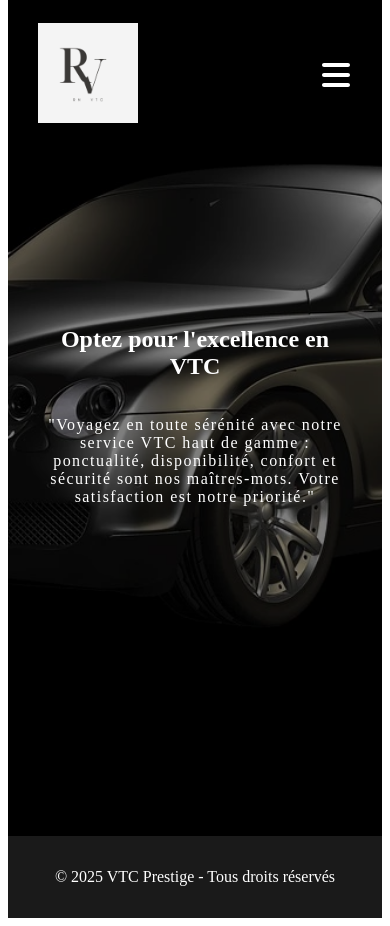
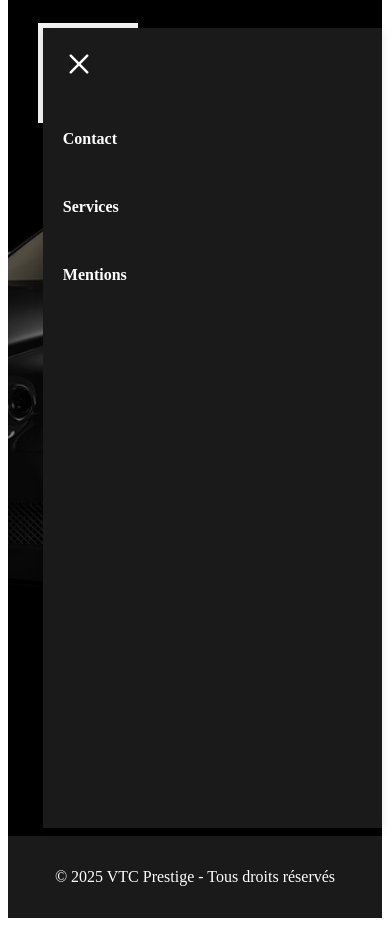
Before and after one commit to nivorako/VTC, a React (Vite) app: page / in a window 390 px wide. Both pictures are taken after a click on the icon 336 px from the left and 75 px from the top of the page. Built offline with nearby package versions, Linux system fonts and the light colour scheme.

Commit message:
burger menu

```diff
--- a/src/components/Header.tsx
+++ b/src/components/Header.tsx
@@ -3,6 +3,7 @@ import { theme } from "../styles/theme";
 import styled from "styled-components";
 import { NavLink as RouterNavLink } from "react-router-dom";
 import {FaBars} from "react-icons/fa6";
+import { RxCross2 } from "react-icons/rx";
 
 const HeaderContainer = styled.header`
   position: sticky;
@@ -59,16 +60,24 @@ const MenuIcon = styled(FaBars)`
 const MobileMenu = styled.nav`
   display: none;
   @media (max-width: 768px) {
+    width: 80%;
+    height: 90vh;
     display: flex;
     flex-direction: column;
-    gap: 10px;
+    gap: 50px;
     position: absolute;
-    top: 60px;
+    top: 20px;
     right: 0;
     background: ${theme.colors.background};
-    padding: 15px;
+    padding: 20px;
     box-shadow: 0 2px 10px rgba(0, 0, 0, 0.1);
   }
+`;
+
+const CrossIcon = styled(RxCross2)`
+  color: white;
+  cursor: pointer;
+  font-size: 32px;
 `;
 
 function Header() {
@@ -89,7 +98,16 @@ function Header() {
         <StyledNavLink to="/mentions">Mentions</StyledNavLink>
       </Nav>
       <MenuIcon onClick={handleClick}/>
+      {isOpen && (
+      <MobileMenu>
+        <CrossIcon onClick={handleClick}/>
+        <StyledNavLink to="/contact">Contact</StyledNavLink>
+        <StyledNavLink to="/services">Services</StyledNavLink>
+        <StyledNavLink to="/mentions">Mentions</StyledNavLink>
+      </MobileMenu>
+      )}
     </HeaderContainer>
+
   );
 }
 
```
